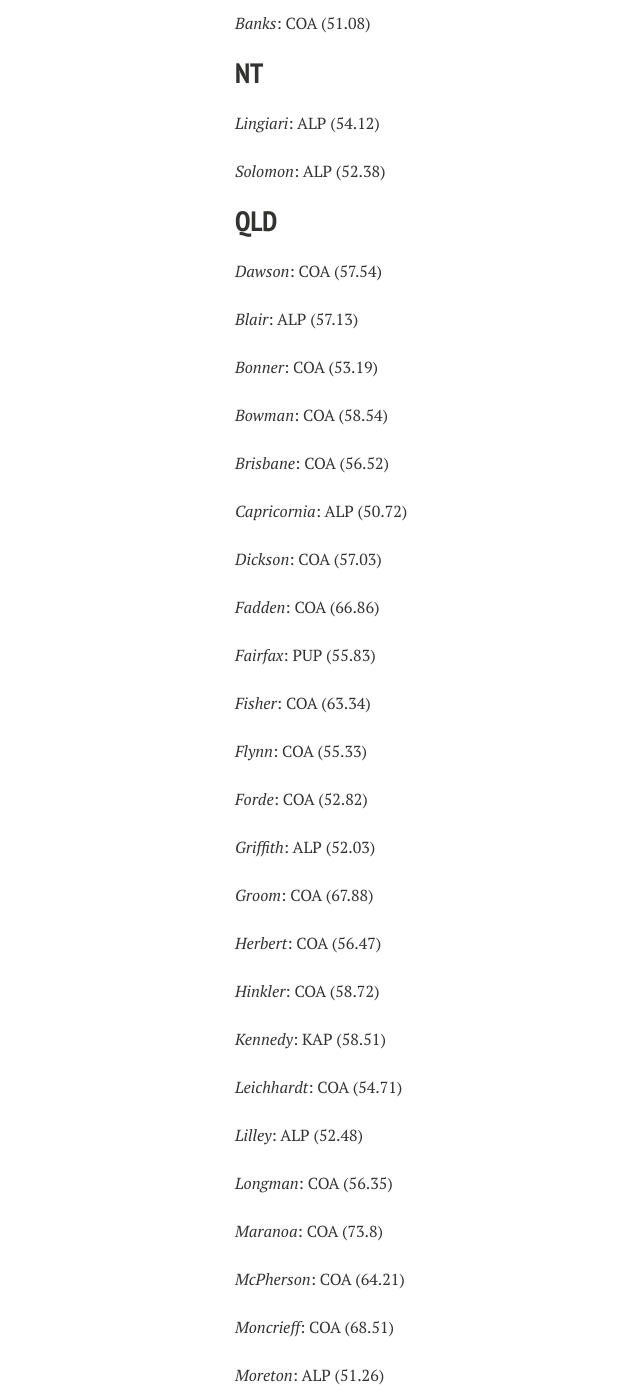
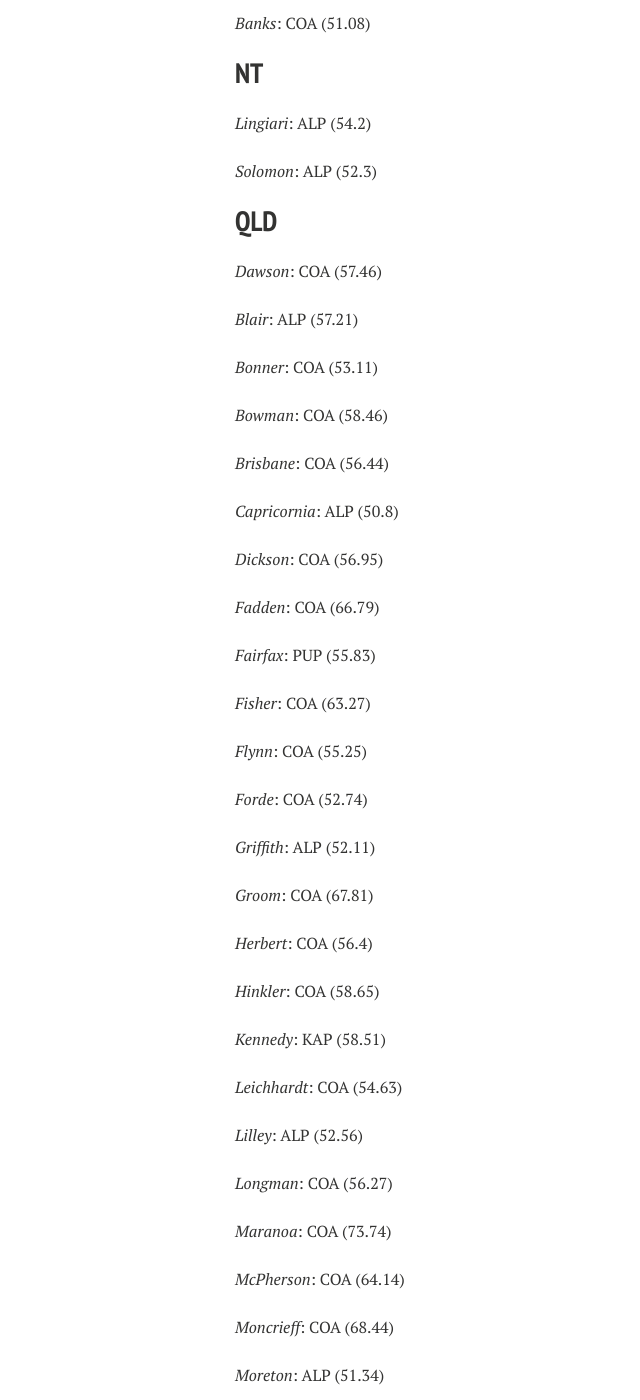
Before and after one commit to clintonboys/emma-chisit-site, a Jekyll site: the page built from current-forecast/index.md, in a window 1280 px wide and 1400 px high, scrolled down 2883 px. Shown: the whole window, without its empty margins (85-725 px from the left). Built offline with Jekyll 4.4.1, drawn with Linux system fonts in a browser that asks for light colours; nearby versions of some CDN libraries; some of the changed text lies outside the part shown.

Commit message:
Second forecast

```diff
--- a/current-forecast/index.md
+++ b/current-forecast/index.md
@@ -25,11 +25,11 @@
 
 *Bradfield*: COA (74.23)
 
-*Calare*: COA (66.42)
+*Calare*: COA (66.43)
 
 *Charlton*: ALP (64.69)
 
-*Chifley*: ALP (63.72)
+*Chifley*: ALP (63.71)
 
 *Cook*: COA (67.55)
 
@@ -37,25 +37,25 @@
 
 *Cunningham*: ALP (60.84)
 
-*Dobell*: COA (51.05)
+*Dobell*: COA (51.06)
 
 *Eden-Monaro*: COA (50.89)
 
 *Farrer*: COA (67.8)
 
-*Fowler*: ALP (70.97)
+*Fowler*: ALP (70.96)
 
 *Gilmore*: COA (52.58)
 
 *Grayndler*: ALP (69.38)
 
-*Greenway*: ALP (54.7)
+*Greenway*: ALP (54.69)
 
 *Hughes*: COA (60.15)
 
-*Hume*: COA (63.82)
+*Hume*: COA (63.83)
 
-*Hunter*: ALP (58.73)
+*Hunter*: ALP (58.72)
 
 *Kingsford Smith*: ALP (52.14)
 
@@ -73,11 +73,11 @@
 
 *Mitchell*: COA (72.68)
 
-*New England*: COA (77.54)
+*New England*: COA (77.55)
 
 *Newcastle*: ALP (58.73)
 
-*North Sydney*: COA (69.66)
+*North Sydney*: COA (69.65)
 
 *Page*: COA (51.58)
 
@@ -113,71 +113,71 @@
 
 ## NT
 
-*Lingiari*: ALP (54.12)
+*Lingiari*: ALP (54.2)
 
-*Solomon*: ALP (52.38)
+*Solomon*: ALP (52.3)
 
 ## QLD
 
-*Dawson*: COA (57.54)
+*Dawson*: COA (57.46)
 
-*Blair*: ALP (57.13)
+*Blair*: ALP (57.21)
 
-*Bonner*: COA (53.19)
+*Bonner*: COA (53.11)
 
-*Bowman*: COA (58.54)
+*Bowman*: COA (58.46)
 
-*Brisbane*: COA (56.52)
+*Brisbane*: COA (56.44)
 
-*Capricornia*: ALP (50.72)
+*Capricornia*: ALP (50.8)
 
-*Dickson*: COA (57.03)
+*Dickson*: COA (56.95)
 
-*Fadden*: COA (66.86)
+*Fadden*: COA (66.79)
 
 *Fairfax*: PUP (55.83)
 
-*Fisher*: COA (63.34)
+*Fisher*: COA (63.27)
 
-*Flynn*: COA (55.33)
+*Flynn*: COA (55.25)
 
-*Forde*: COA (52.82)
+*Forde*: COA (52.74)
 
-*Griffith*: ALP (52.03)
+*Griffith*: ALP (52.11)
 
-*Groom*: COA (67.88)
+*Groom*: COA (67.81)
 
-*Herbert*: COA (56.47)
+*Herbert*: COA (56.4)
 
-*Hinkler*: COA (58.72)
+*Hinkler*: COA (58.65)
 
 *Kennedy*: KAP (58.51)
 
-*Leichhardt*: COA (54.71)
+*Leichhardt*: COA (54.63)
 
-*Lilley*: ALP (52.48)
+*Lilley*: ALP (52.56)
 
-*Longman*: COA (56.35)
+*Longman*: COA (56.27)
 
-*Maranoa*: COA (73.8)
+*Maranoa*: COA (73.74)
 
-*McPherson*: COA (64.21)
+*McPherson*: COA (64.14)
 
-*Moncrieff*: COA (68.51)
+*Moncrieff*: COA (68.44)
 
-*Moreton*: ALP (51.26)
+*Moreton*: ALP (51.34)
 
-*Oxley*: ALP (55.35)
+*Oxley*: ALP (55.43)
 
-*Petrie*: ALP (51.81)
+*Petrie*: ALP (51.9)
 
-*Rankin*: ALP (55.98)
+*Rankin*: ALP (56.06)
 
-*Ryan*: COA (61.35)
+*Ryan*: COA (61.27)
 
-*Wide Bay*: COA (65.46)
+*Wide Bay*: COA (65.39)
 
-*Wright*: COA (64.68)
+*Wright*: COA (64.61)
 
 ## SA
 
@@ -191,9 +191,9 @@
 
 *Boothby*: COA (57.23)
 
-*Grey*: COA (63.72)
+*Grey*: COA (63.73)
 
-*Hindmarsh*: COA (51.6)
+*Hindmarsh*: COA (51.61)
 
 *Kingston*: ALP (63.08)
 
@@ -239,15 +239,15 @@
 
 *Lalor*: ALP (63.35)
 
-*Maribyrnong*: ALP (61.79)
+*Maribyrnong*: ALP (61.78)
 
 *McEwen*: ALP (51.39)
 
 *McMillan*: COA (63.27)
 
-*Melbourne*: GRN (51.9)
+*Melbourne*: GRN (51.95)
 
-*Melbourne Ports*: COA (51.52)
+*Melbourne Ports*: COA (51.51)
 
 *Menzies*: COA (65.89)
 
@@ -257,19 +257,19 @@
 
 *Wannon*: COA (61.18)
 
-*Wills*: ALP (71.7)
+*Wills*: ALP (71.68)
 
-*Mallee*: COA (76.68)
+*Mallee*: COA (76.69)
 
 *Aston*: COA (58.23)
 
 *Ballarat*: ALP (55.3)
 
-*Batman*: ALP (66.81)
+*Batman*: ALP (66.77)
 
 *Bendigo*: COA (52.26)
 
-*Bruce*: ALP (52.12)
+*Bruce*: ALP (52.11)
 
 *Calwell*: ALP (65.91)
 
@@ -285,7 +285,7 @@
 
 *Dunkley*: COA (57.62)
 
-*Flinders*: COA (64.86)
+*Flinders*: COA (64.87)
 
 *Gellibrand*: ALP (66.86)
 
```
Also changed, not shown: other parts of current-forecast/index.md (+4 -4 lines), _posts/2016-02-19-second-forecast.md (added, +9 -0 lines), images/sample-image-3.jpg, 1 other file.
